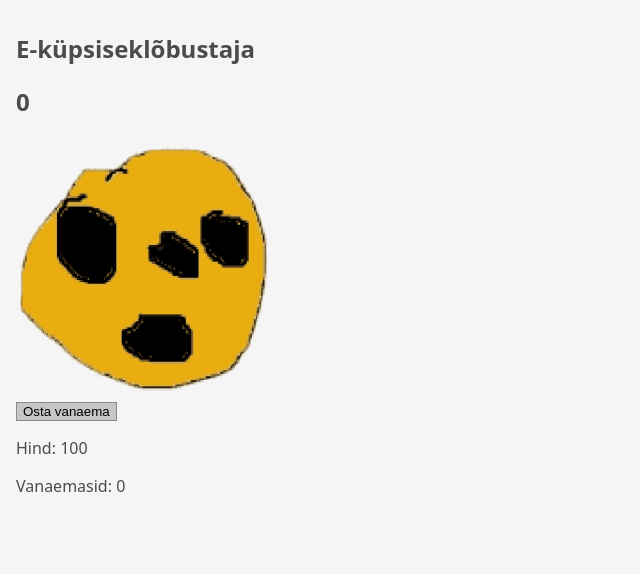
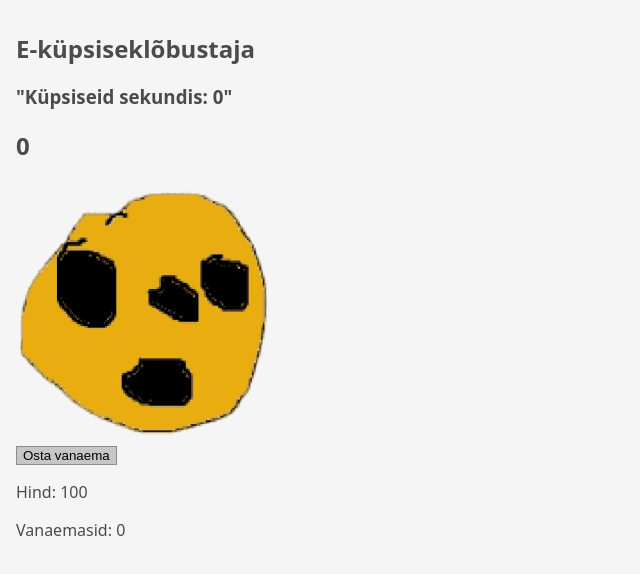
Before and after one commit to kupsiseklopsutaja/e-kupsiseklobustaja, a plain HTML site: page index.html in a window 1280 px wide. Shown: the whole page, without its empty margins (0-640 px from the left). Drawn offline with Linux system fonts and the light colour scheme.

Commit message:
sekundis

```diff
--- a/index.html
+++ b/index.html
@@ -13,6 +13,7 @@
   <body>
     <main>
       <h1>E-küpsiseklõbustaja</h1>
+      <h3 id="sekundis">"Küpsiseid sekundis: 0"</h3>
       <h2 id="counter">0</h2>
       <img src="failid/kupsis.png" id="kupsis" alt="kupsis"/>
       <div id="vanaemaPold">
--- a/main.js
+++ b/main.js
@@ -4,6 +4,8 @@ var count = 0
 var vanaemaNupp = document.getElementById("vanaemaNupp");
 var vanaemaPold = document.getElementById("vanaemaPold");
 var vanaemaCount = 0;
+var vanaemaPower = 0;
+var sekundis = document.getElementById("sekundis")
 var vanaemaHind = 100;
 var helid = [document.getElementById('heli1'), document.getElementById('heli2'), document.getElementById('heli3')];
 
@@ -30,6 +32,8 @@ vanaemaNupp.onclick = function(){
   }
 }
 setInterval(function(){
-  count = count + vanaemaCount * 1;
+  count = count + vanaemaCount * vanaemaPower;
   counter.innerHTML = count;
+  sekundis = vanaemaCount * vanaemapower;
+  sekundis.innerHTML = "Küpsiseid sekundis: " + sekundis
 }, 1000);
```
